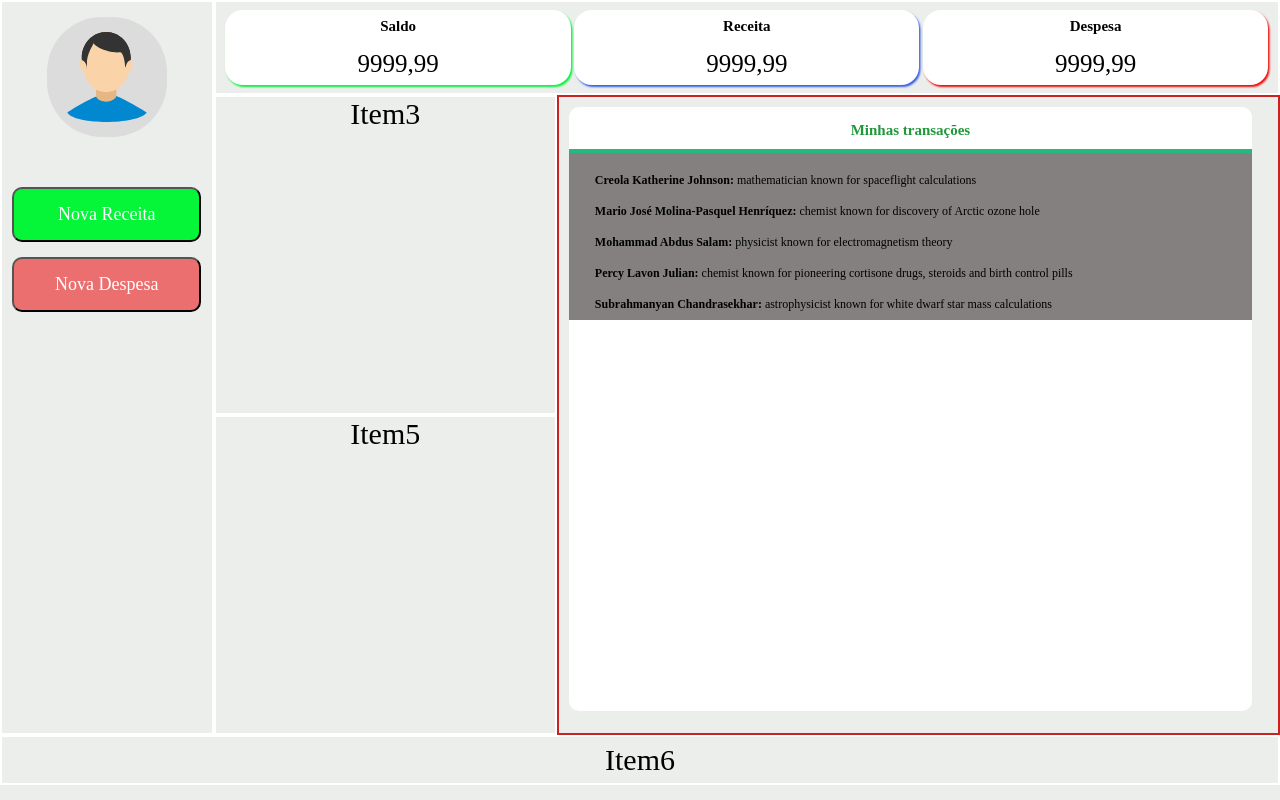
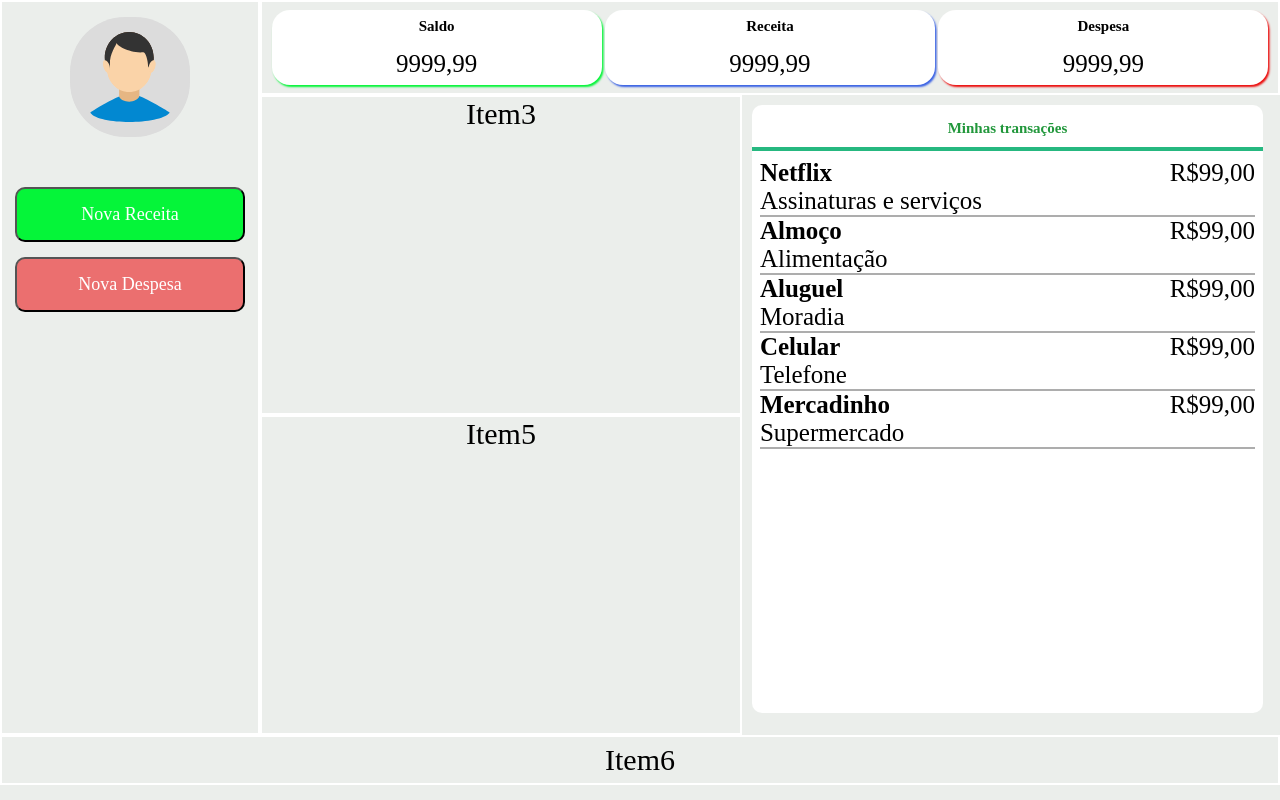
Before and after one commit to AlexSJ33/SisFinan, a React (Vite) app: page / in a window 1280 px wide. Built offline with nearby package versions, Linux system fonts and the light colour scheme.

Commit message:
mais ajustes

```diff
--- a/src/components/Home.module.css
+++ b/src/components/Home.module.css
@@ -189,7 +189,6 @@ p {
     height: 80vh;
     width: 100%;
     max-width: 100%;
-    border: 2px solid #c92222;
     margin-right: 8px;
 
 }
--- a/src/components/Transacoes/MinhasTransacoes.jsx
+++ b/src/components/Transacoes/MinhasTransacoes.jsx
@@ -4,17 +4,19 @@ import { dados } from '../../data'
 
 function MinhasTransacoes() {
 
-    const listItems = dados.map(person =>
+    const listItems = dados.map(transacao =>
+        <div className={styles.itens}>
+        <li key={transacao.id}>
+          <p>
+            <b>{transacao.titulo}</b>
+            {transacao.preco}
+          </p>
+          <p>{transacao.categoria}</p>
 
-        <li key={person.id}>
 
-          <p className={styles.lista_p}>
-            <b>{person.name}:</b>
-            {' ' + person.profession + ' '}
-            known for {person.accomplishment}
-          </p>
 
         </li>
+        </div>
       );
 
     return (
--- a/src/components/Transacoes/MinhasTransacoes.module.css
+++ b/src/components/Transacoes/MinhasTransacoes.module.css
@@ -16,22 +16,26 @@
     color: #21973b;
 
  }
+
  .lista {
-    display: flex;
-    flex-direction: column;
 
-    align-items: baseline;
-    padding-top: 12px;
-    padding-left: 18px;
-    background-color: rgb(133, 128, 128);
+   width: 100%;
+   height: 100%;
 
- }
- .lista p {
-    font-size: 12px;
-    padding: 8px;
+
+
+   font-size: 12px;
+   padding: 8px;
 
  }
 
  li {
     list-style-type: none;
+    border-bottom: 2px solid #adadad;
  }
+.itens li p{
+   display: flex;
+   flex-direction: row;
+   justify-content: space-between;
+
+}
--- a/src/data.js
+++ b/src/data.js
@@ -1,31 +1,31 @@
 export const dados = [{
     id: 0,
-    name: 'Creola Katherine Johnson',
-    profession: 'mathematician',
-    accomplishment: 'spaceflight calculations',
-    imageId: 'MK3eW3A'
+    titulo: 'Netflix',
+    categoria: 'Assinaturas e serviços',
+    preco: 'R$99,00',
+
   }, {
     id: 1,
-    name: 'Mario José Molina-Pasquel Henríquez',
-    profession: 'chemist',
-    accomplishment: 'discovery of Arctic ozone hole',
-    imageId: 'mynHUSa'
+    titulo: 'Almoço',
+    categoria: 'Alimentação',
+    preco: 'R$99,00',
+
   }, {
     id: 2,
-    name: 'Mohammad Abdus Salam',
-    profession: 'physicist',
-    accomplishment: 'electromagnetism theory',
-    imageId: 'bE7W1ji'
+    titulo: 'Aluguel',
+    categoria: 'Moradia',
+    preco: 'R$99,00',
+
   }, {
     id: 3,
-    name: 'Percy Lavon Julian',
-    profession: 'chemist',
-    accomplishment: 'pioneering cortisone drugs, steroids and birth control pills',
-    imageId: 'IOjWm71'
+    titulo: 'Celular',
+    categoria: 'Telefone',
+    preco: 'R$99,00',
+
   }, {
     id: 4,
-    name: 'Subrahmanyan Chandrasekhar',
-    profession: 'astrophysicist',
-    accomplishment: 'white dwarf star mass calculations',
-    imageId: 'lrWQx8l'
+    titulo: 'Mercadinho',
+    categoria: 'Supermercado',
+    preco: 'R$99,00',
+
   }];
```
Also changed, not shown: src/assets/exemplo_transacao.png (added).
